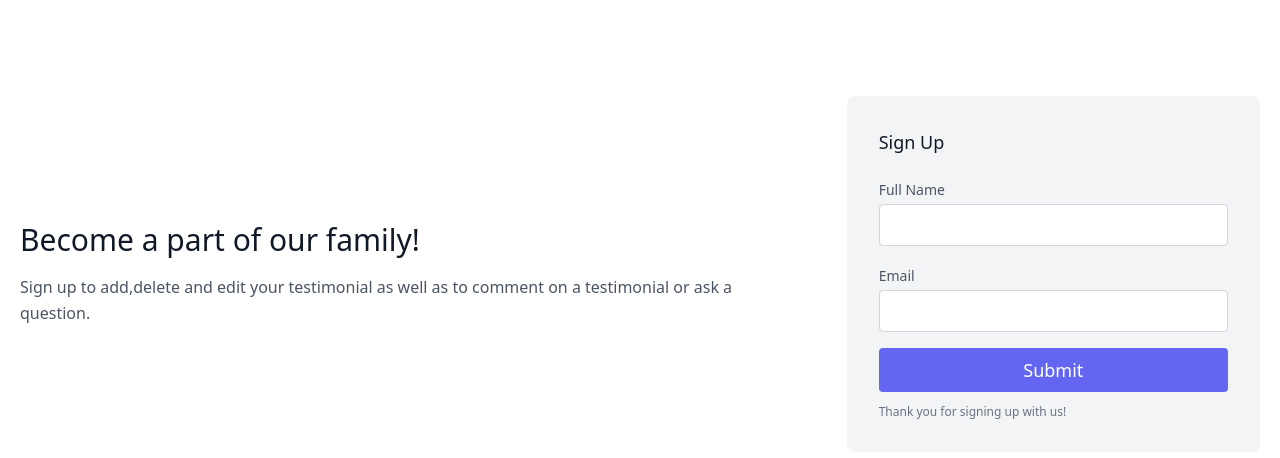
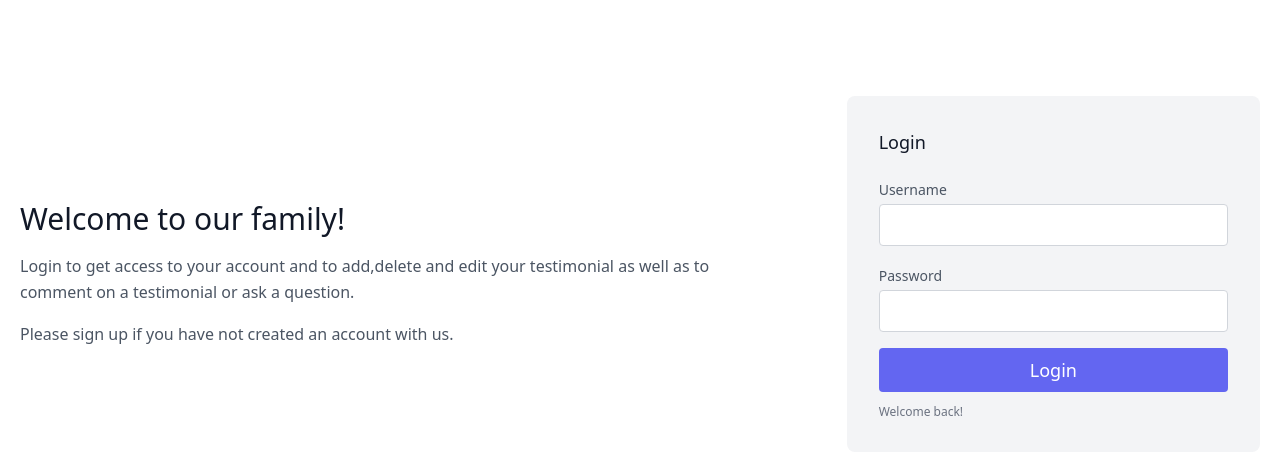
Before and after one commit to prishapanchmia/mini-proj, a Django app: template templates/login.html in a window 1280 px wide. Shown: the top 458 px of the page. Run offline with Django 3.2, Linux system fonts and the light colour scheme; the template is opened without the code that fills it, so the values that code supplies are empty.

Commit message:
login/signup added

```diff
--- a/manage.py
+++ b/manage.py
@@ -2,7 +2,6 @@
 """Django's command-line utility for administrative tasks."""
 import os
 import sys
-
 
 def main():
     """Run administrative tasks."""
--- a/templates/login.html
+++ b/templates/login.html
@@ -4,27 +4,28 @@
     <meta charset="utf-8">
     <link href="https://unpkg.com/tailwindcss@^1.0/dist/tailwind.min.css" rel="stylesheet">
     <link href='style2.css' rel='stylesheet'>
-    <title>LOGIN</title>
+    <title>Login</title>
 </head>
 <body>
    <section class="text-gray-600 body-font">
   <div class="container px-5 py-24 mx-auto flex flex-wrap items-center">
     <div class="lg:w-3/5 md:w-1/2 md:pr-16 lg:pr-0 pr-0">
-      <h1 class="title-font font-medium text-3xl text-gray-900">Become a part of our family!</h1>
-      <p class="leading-relaxed mt-4">Sign up to add,delete and edit your testimonial as well as to comment on a testimonial or ask a question.</p>
+      <h1 class="title-font font-medium text-3xl text-gray-900">Welcome to our family!</h1>
+      <p class="leading-relaxed mt-4">Login to get access to your account and to add,delete and edit your testimonial as well as to comment on a testimonial or ask a question.</p>
+      <p class="leading-relaxed mt-4">Please sign up if you have not created an account with us.</p>
     </div>
     <div class="lg:w-2/6 md:w-1/2 bg-gray-100 rounded-lg p-8 flex flex-col md:ml-auto w-full mt-10 md:mt-0">
-      <h2 class="text-gray-900 text-lg font-medium title-font mb-5">Sign Up</h2>
+      <h2 class="text-gray-900 text-lg font-medium title-font mb-5">Login</h2>
       <div class="relative mb-4">
-        <label for="full-name" class="leading-7 text-sm text-gray-600">Full Name</label>
+        <label for="full-name" class="leading-7 text-sm text-gray-600">Username</label>
         <input type="text" id="full-name" name="full-name" class="w-full bg-white rounded border border-gray-300 focus:border-indigo-500 focus:ring-2 focus:ring-indigo-200 text-base outline-none text-gray-700 py-1 px-3 leading-8 transition-colors duration-200 ease-in-out">
       </div>
       <div class="relative mb-4">
-        <label for="email" class="leading-7 text-sm text-gray-600">Email</label>
+        <label for="email" class="leading-7 text-sm text-gray-600">Password</label>
         <input type="email" id="email" name="email" class="w-full bg-white rounded border border-gray-300 focus:border-indigo-500 focus:ring-2 focus:ring-indigo-200 text-base outline-none text-gray-700 py-1 px-3 leading-8 transition-colors duration-200 ease-in-out">
       </div>
-      <button class="text-white bg-indigo-500 border-0 py-2 px-8 focus:outline-none hover:bg-indigo-600 rounded text-lg">Submit</button>
-      <p class="text-xs text-gray-500 mt-3">Thank you for signing up with us!</p>
+      <button class="text-white bg-indigo-500 border-0 py-2 px-8 focus:outline-none hover:bg-indigo-600 rounded text-lg">Login</button>
+      <p class="text-xs text-gray-500 mt-3">Welcome back!</p>
     </div>
   </div>
 </section>
--- a/templates/yourTestimonial.html
+++ b/templates/yourTestimonial.html
@@ -155,8 +155,6 @@
             <option>71 and older</option>
           </select>
         </div>
-
-		-->
         <div class="p-2 w-full">
           <textarea class="w-full bg-gray-100 rounded border border-gray-400 focus:outline-none h-48 focus:border-indigo-500 text-base px-4 py-2 resize-none block" placeholder="Your testimonial" name="Description"></textarea>
         </div>
```
Also changed, not shown: db.sqlite3, templates/style.css (line endings or trailing spaces).
